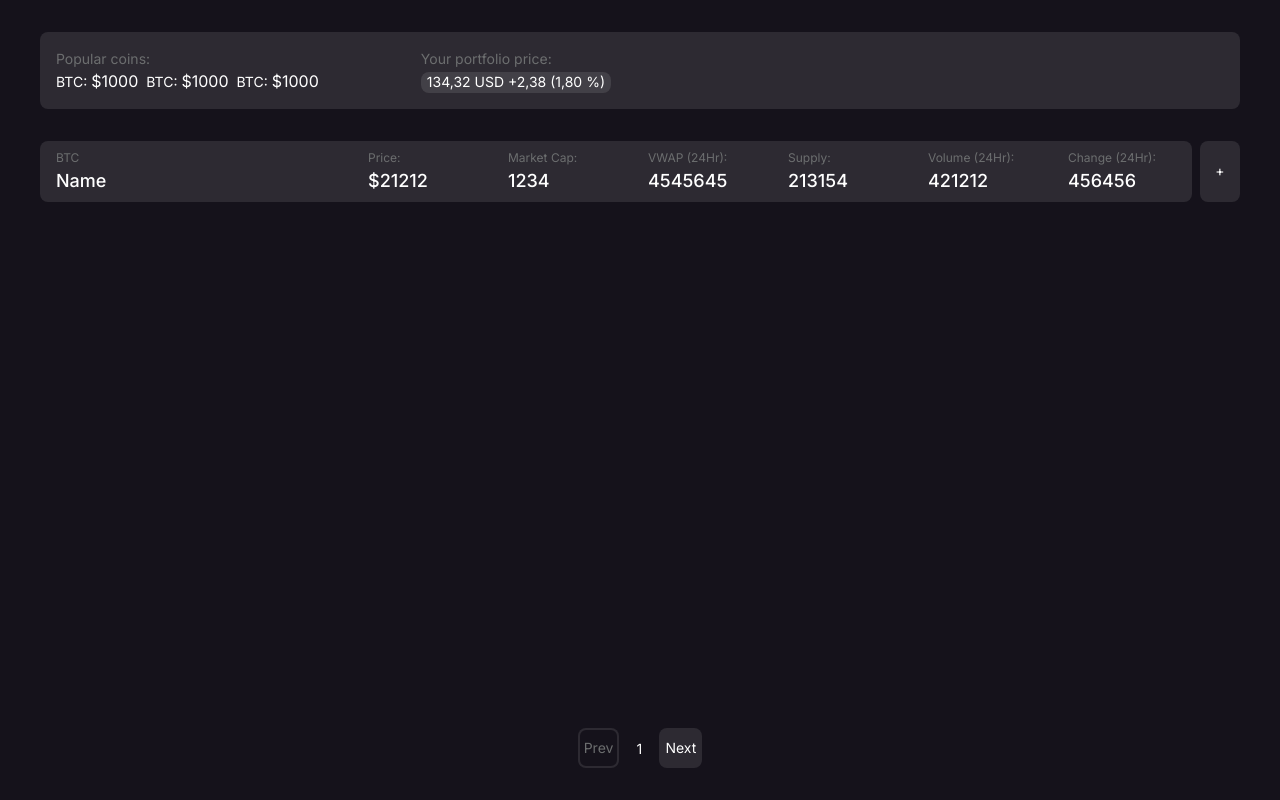
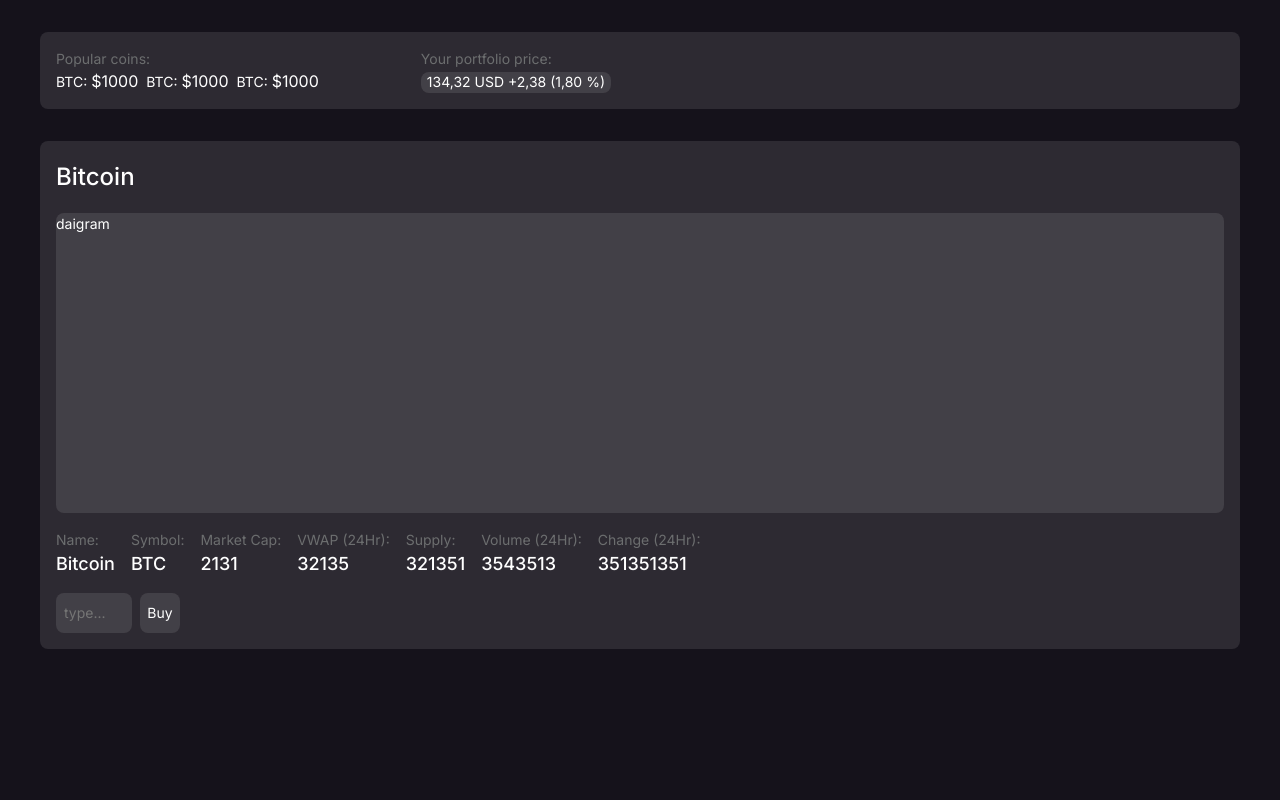
Before and after one commit to jglobe/coin-app, a React (Vite) app: page /1 in a window 1280 px wide. Built offline with nearby package versions, Linux system fonts and the light colour scheme.

Commit message:
Add router

```diff
--- a/package.json
+++ b/package.json
@@ -9,9 +9,12 @@
     "preview": "vite preview"
   },
   "dependencies": {
+    "axios": "^1.3.4",
     "classnames": "^2.3.2",
     "react": "^18.2.0",
-    "react-dom": "^18.2.0"
+    "react-dom": "^18.2.0",
+    "react-router": "^6.10.0",
+    "react-router-dom": "^6.10.0"
   },
   "devDependencies": {
     "@types/node": "^18.15.11",
--- a/src/app.tsx
+++ b/src/app.tsx
@@ -1,14 +1,33 @@
+import { createBrowserRouter, RouterProvider } from 'react-router-dom';
+
 import { Header } from '@/components/header';
 import { MainPage } from '@/pages/main';
+import { CoinPage } from '@/pages/coin';
 
 import styles from '@/app.module.scss';
+
+const router = createBrowserRouter([
+  {
+    path: "/",
+    children: [
+      {
+        path: "/",
+        element: <MainPage />,
+      },
+      {
+        path: "/:id",
+        element: <CoinPage />,
+      },
+    ],
+  },
+]);
 
 function App() {
 
   return (
     <div className={styles.app}>
       <Header />
-      <MainPage />
+      <RouterProvider router={router}/>
     </div>
   )
 }
```
Also changed, not shown: 1 other file (tests, documents, lock files or other folders).
